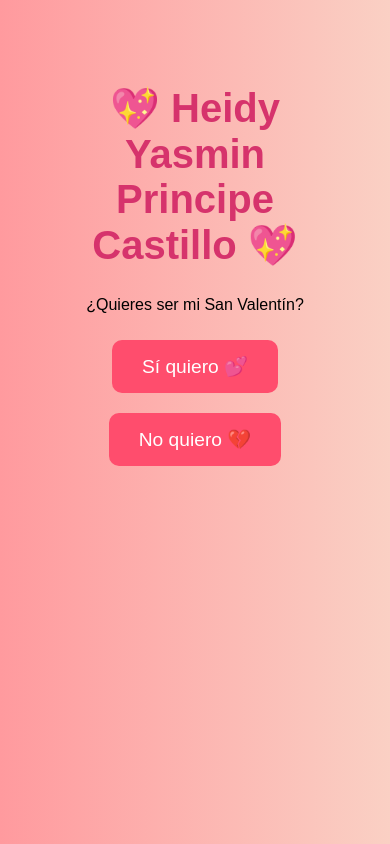
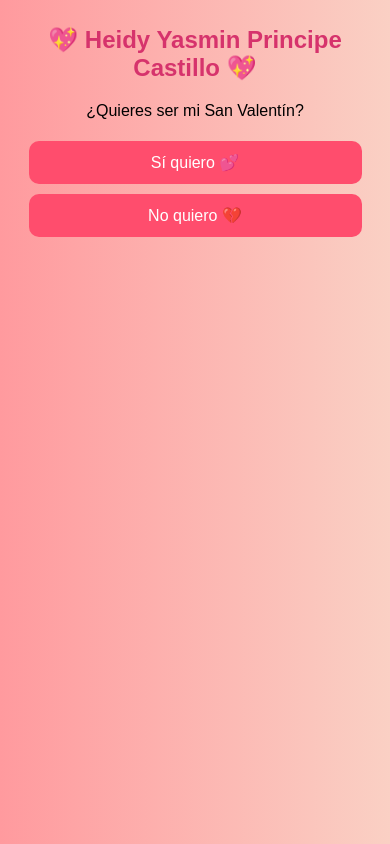
Before and after one commit to JesusDevAdrianQP/san-valentin, a plain HTML site: page index.html in a window 390 px wide. Drawn offline with Linux system fonts and the light colour scheme.

Commit message:
ft: ajuste

```diff
--- a/index.html
+++ b/index.html
@@ -2,38 +2,49 @@
 <html lang="es">
 <head>
   <meta charset="UTF-8">
+  <meta name="viewport" content="width=device-width, initial-scale=1.0">
   <title>San Valentín para Heidy Yasmin</title>
   <style>
     body {
       background: linear-gradient(to right, #ff9a9e, #fad0c4);
       font-family: 'Arial', sans-serif;
       text-align: center;
-      padding: 50px;
-      overflow-x: hidden;
+      padding: 20px;
+      margin: 0;
     }
     h1 {
       color: #d6336c;
-      font-size: 2.5em;
+      font-size: clamp(1.5em, 5vw, 2.5em);
+      margin-bottom: 20px;
+    }
+    p {
+      font-size: clamp(1em, 4vw, 1.5em);
     }
     .boton {
       background-color: #ff4d6d;
       color: white;
       border: none;
-      padding: 15px 30px;
-      font-size: 1.2em;
+      padding: 12px 24px;
+      font-size: clamp(1em, 4vw, 1.2em);
       border-radius: 10px;
       cursor: pointer;
       margin: 10px;
       transition: transform 0.3s, font-size 0.3s, padding 0.3s;
+      max-width: 90%;
     }
     .boton:hover {
       background-color: #e63950;
     }
     .mensaje {
       margin-top: 30px;
-      font-size: 1.8em;
+      font-size: clamp(1.2em, 4vw, 1.8em);
       color: #6a0572;
       display: none;
+    }
+    #noMensaje {
+      margin-top: 20px;
+      font-size: clamp(1em, 4vw, 1.5em);
+      color: #d6336c;
     }
     .corazon {
       position: fixed;
@@ -45,10 +56,16 @@
       0% { transform: translateY(0) rotate(0deg); opacity: 1; }
       100% { transform: translateY(-600px) rotate(360deg); opacity: 0; }
     }
-    #noMensaje {
-      margin-top: 20px;
-      font-size: 1.5em;
-      color: #d6336c;
+
+    /* Media query para pantallas pequeñas */
+    @media (max-width: 600px) {
+      body {
+        padding: 10px;
+      }
+      .boton {
+        width: 100%;
+        margin: 5px 0;
+      }
     }
   </style>
 </head>
@@ -79,11 +96,10 @@
 
       // Hacer crecer el botón de "Sí quiero"
       let siBtn = document.getElementById("siBtn");
-      let tamañoExtra = contadorNo * 5; // cada vez crece más
+      let tamañoExtra = contadorNo * 5;
       siBtn.style.fontSize = (1.2 + contadorNo * 0.2) + "em";
       siBtn.style.padding = (15 + tamañoExtra) + "px " + (30 + tamañoExtra) + "px";
 
-      // Cuando ya es muy grande, tapa el "No quiero"
       if (contadorNo >= 5) {
         document.getElementById("noBtn").style.display = "none";
       }
```
